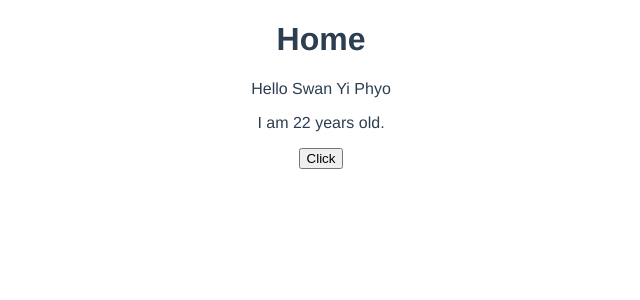
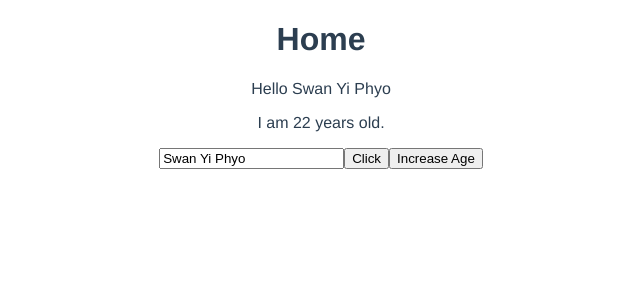
Before and after one commit to fisheeesh/Composition-Api, a Vue app: page / in a window 1280 px wide. Shown: the top 300 px of the page, without its empty margins (319-959 px from the left). Built offline with nearby package versions, Linux system fonts and the light colour scheme.

Commit message:
ref for reactivity

```diff
--- a/src/views/HomeView.vue
+++ b/src/views/HomeView.vue
@@ -3,19 +3,31 @@
     <h1>Home</h1>
     <p>Hello {{ name }}</p>
     <p>I am {{ age }} years old.</p>
+
+    <input type="text" v-model="name">
     <button @click="handleClick">Click</button>
+    <button @click="age++">Increase Age</button>
   </div>
 </template>
 
 <script>
+import { ref } from 'vue';
+
 
 export default {
   setup(){
-    // console.log('hi there')
-    let name = "Swan Yi Phyo"
-    let age = 22
-    // console.log(name)
-    let handleClick = () => console.log("clicked")
+    /**
+     * no reactive code
+     */
+    // let name = "Swan Yi Phyo"
+
+    /**
+     * reactive code
+     */
+    let name  = ref("Swan Yi Phyo")
+    console.log(name.value)
+    let age = ref(22)
+    let handleClick = () => name.value = "Fisheeesh"
     return{ name, age, handleClick }
   }
 }
```
